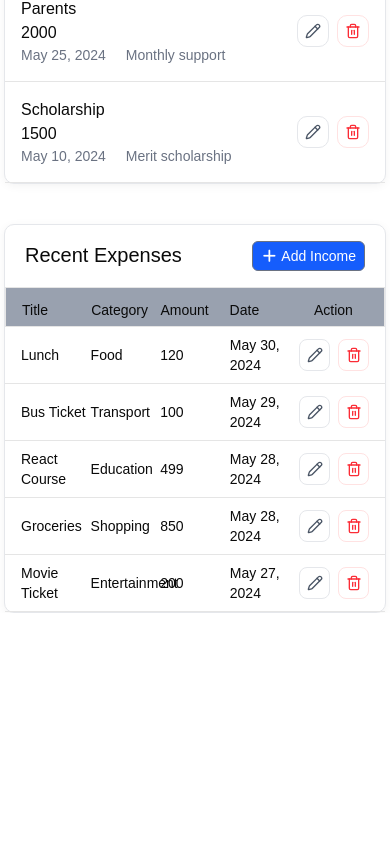
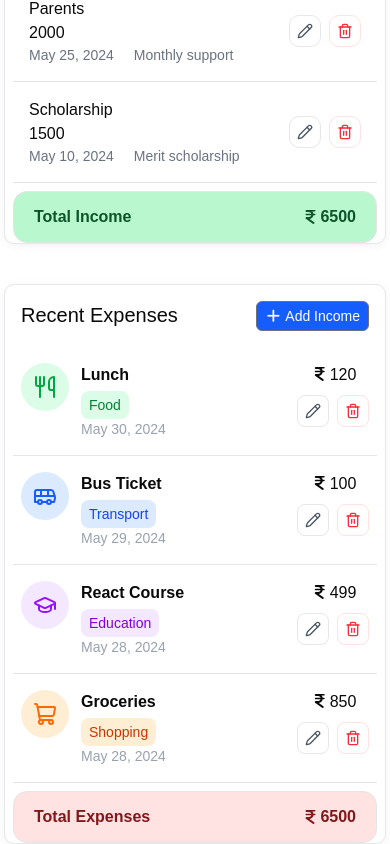
Before and after one commit to Indrajit-barui/SpendWise, a React (Vite) app: page / in a window 390 px wide. Shown: the part 1731-2575 px from the top of the page. Before the commit the page ends 2344 px from the top, so only its background shows below. Built offline with nearby package versions, Linux system fonts and the light colour scheme.

Commit message:
add responsive  Recent Expenses section

```diff
--- a/src/components/Recent Expenses/RecentExpenses.jsx
+++ b/src/components/Recent Expenses/RecentExpenses.jsx
@@ -1,15 +1,26 @@
-import { Pencil, Trash2 } from "lucide-react";
+import {
+  Pencil,
+  Trash2,
+  Utensils,
+  Bus,
+  GraduationCap,
+  ShoppingCart,
+  Ticket
+} from "lucide-react";
 
 const RecentExpenses = () => {
 
-  const expenses = [
+const expenses = [
   {
     id: 1,
     title: "Lunch",
     category: "Food",
     amount: 120,
     date: "May 30, 2024",
-
+    icon: Utensils,
+    iconColor: "text-green-600",
+    bgColor: "bg-green-100",
+    categoryColor: "bg-green-100 text-green-700",
   },
   {
     id: 2,
@@ -17,6 +28,10 @@ const RecentExpenses = () => {
     category: "Transport",
     amount: 100,
     date: "May 29, 2024",
+    icon: Bus,
+    iconColor: "text-blue-600",
+    bgColor: "bg-blue-100",
+    categoryColor: "bg-blue-100 text-blue-700",
   },
   {
     id: 3,
@@ -24,6 +39,10 @@ const RecentExpenses = () => {
     category: "Education",
     amount: 499,
     date: "May 28, 2024",
+    icon: GraduationCap,
+    iconColor: "text-purple-600",
+    bgColor: "bg-purple-100",
+    categoryColor: "bg-purple-100 text-purple-700",
   },
   {
     id: 4,
@@ -31,6 +50,10 @@ const RecentExpenses = () => {
     category: "Shopping",
     amount: 850,
     date: "May 28, 2024",
+    icon: ShoppingCart,
+    iconColor: "text-orange-500",
+    bgColor: "bg-orange-100",
+    categoryColor: "bg-orange-100 text-orange-700",
   },
   {
     id: 5,
@@ -38,19 +61,23 @@ const RecentExpenses = () => {
     category: "Entertainment",
     amount: 200,
     date: "May 27, 2024",
+    icon: Ticket,
+    iconColor: "text-red-500",
+    bgColor: "bg-red-100",
+    categoryColor: "bg-red-100 text-red-700",
   },
 ];
   return (
-     <section className="w-full mt-5 rounded-lg border border-gray-200 bg-white shadow-[0_2px_10px_rgba(0,0,0,0.05)]">
+     <section className="w-full mt-5 rounded-lg border border-gray-200 bg-white shadow-[0_2px_10px_rgba(0,0,0,0.05)] px-2">
         {/* header */}
-        <div className="flex justify-between px-5 py-4">
+        <div className="flex justify-between px-2 py-4">
         <p className="font-medium text-xl">Recent Expenses</p>
         <button className="border border-gray-500 bg-blue-600 text-white text-sm px-2 py-1 rounded-sm"><i class="fa-solid fa-plus"></i> Add Income </button>
 
         </div>
 
         {/* Table header */}
-       <div className="grid grid-cols-5 items-center font-medium  h-10 border bg-gray-400 text-sm px-4 py-3 ">
+       <div className="hidden xl:grid grid-cols-5 items-center font-medium  h-10 border bg-gray-400 text-sm px-4 py-3 ">
                    <p>Title</p>
                    <p>Category</p>
                    <p>Amount</p>
@@ -61,8 +88,11 @@ const RecentExpenses = () => {
 
         <div>
           {
-            expenses.map((item)=>(
-              <div key={item.id} className="grid grid-cols-5 px-4 py-2 items-center border-b text-sm">
+            expenses.slice(0,4).map((item)=>(
+              <div key={item.id} >
+                {/* Desktop */}
+              <div className="hidden xl:grid grid-cols-5 px-4 py-2 items-center border-b text-sm">
+
                  {/* title */}
                  <div>
                   {item.title}
@@ -75,12 +105,13 @@ const RecentExpenses = () => {
 
                  {/* Amount */}
 
-                 <div>
+                 <div className="flex gap-2 items-center">
+                  <i class="fa-solid fa-indian-rupee-sign"></i>
                   {item.amount}
                  </div>
 
                  {/* date */}
-                 <div>
+                 <div className="text-gray-400">
                   {item.date}
                  </div>
 
@@ -97,8 +128,60 @@ const RecentExpenses = () => {
 
                    </div>
               </div>
+
+               {/* Mobile */}
+               <div className="xl:hidden flex justify-between border-b px-2 py-4">
+                <div className="flex gap-3">
+                  <div className={`flex h-12 w-12 items-center justify-center rounded-full ${item.bgColor}`} >
+      {(() => {
+        const Icon = item.icon;
+        return <Icon size={24} className={item.iconColor} />;
+      })()}
+    </div>
+    <div>
+                {/* title */}
+                 <div className="font-semibold">
+                  {item.title}
+                 </div>
+                 {/* category */}
+                 <div className={`${item.categoryColor} text-sm px-2 py-1 rounded-md mt-1 inline-block`}>
+                   {item.category}
+                 </div>
+
+                 {/* data */}
+                 <div className="text-gray-400 text-sm">
+                  {item.date}
+                 </div>
+</div>
+</div>
+                 {/* Ammount & Actions */}
+                 <div className="flex flex-col gap-2 ">
+                  {/* Ammount */}
+                  <div className="text-center">
+                    <i class="fa-solid fa-indian-rupee-sign"></i>
+                    {item.amount}
+                  </div>
+
+                  {/* actions */}
+                  <div className="flex gap-2">
+                    <button className="flex h-8 w-8 items-center justify-center rounded-md border border-gray-200 text-gray-600 hover:bg-gray-100">
+                           <Pencil size={16} />
+                    </button>
+
+                     <button className="flex h-8 w-8 items-center justify-center rounded-md border border-red-100 text-red-500 hover:bg-red-50">
+                        <Trash2 size={16} />
+                     </button>
+                  </div>
+                 </div>
+               </div>
+              </div>
             ))
           }
+        </div>
+                {/* Total Expenses */}
+        <div className="flex justify-between h-13 items-center mt-2 border px-5 bg-red-100 text-red-900 font-bold rounded-xl ">
+            <p>Total Expenses</p>
+            <p className="flex items-center">  <i class="fa-solid fa-indian-rupee-sign"></i> 6500</p>
         </div>
     </section>
 
--- a/src/components/RecentIncome/ReacentIncome.jsx
+++ b/src/components/RecentIncome/ReacentIncome.jsx
@@ -33,7 +33,7 @@ const ReacentIncome = () => {
   },
 ];
   return (
-     <section className="w-full mt-5 rounded-lg border border-gray-200 bg-white shadow-[0_2px_10px_rgba(0,0,0,0.05)]">
+     <section className="w-full mt-5 rounded-lg border border-gray-200 bg-white shadow-[0_2px_10px_rgba(0,0,0,0.05)] px-2">
         {/* header */}
  <div className="flex justify-between px-5 py-4">
         <p className="font-medium text-xl">Recent Income</p>
@@ -42,7 +42,7 @@ const ReacentIncome = () => {
         </div>
 
         {/* Table header */}
-        <div className=" hidden lg:grid grid-cols-5 items-center  h-10 border bg-gray-400 text-sm px-4 py-3 ">
+        <div className=" hidden xl:grid grid-cols-5 items-center  h-10 border bg-gray-400 text-sm px-4 py-3 ">
             <p>Source</p>
             <p>Amount</p>
             <p>Date</p>
@@ -131,6 +131,10 @@ const ReacentIncome = () => {
         </div>
 
         {/* Total Income */}
+        <div className="flex justify-between h-13 items-center mt-2 border px-5 bg-green-200 text-green-900 font-bold rounded-xl ">
+            <p>Total Income</p>
+            <p className="flex items-center">  <i class="fa-solid fa-indian-rupee-sign"></i> 6500</p>
+        </div>
     </section>
   )
 }
```
